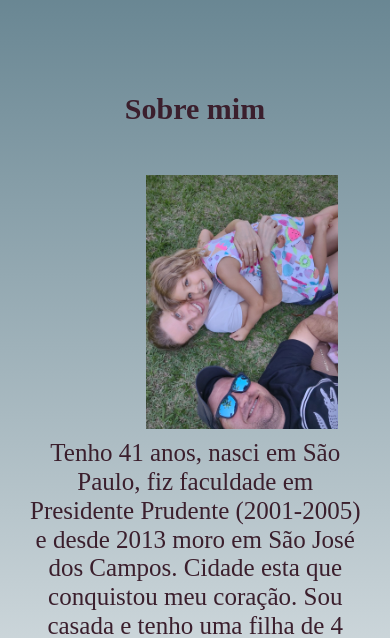
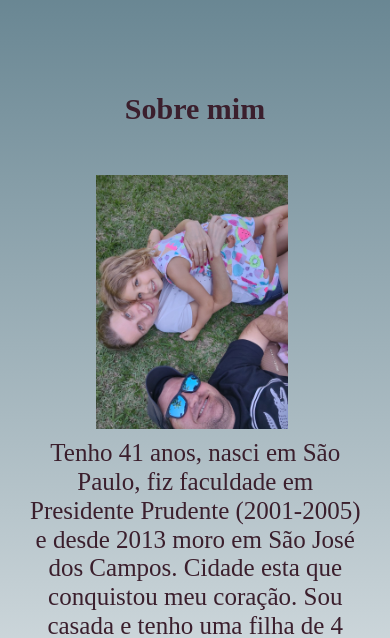
Before and after one commit to Katianefatec/Portfolio, a Flask app: page /sobremim in a window 390 px wide. Shown: the part 229-867 px from the top of the page. Run offline with Flask 2, Linux system fonts and the light colour scheme; some web fonts are replaced.

```diff
--- a/Src/static/css/estilos.css
+++ b/Src/static/css/estilos.css
@@ -331,7 +331,8 @@ img {
 
   .img-esq{
       width: 70VW;
-      margin-left: 50px;
+      /* margin-left: 20px; */
+      margin-right: 9px;
       margin-bottom: 10px;
     }
   .texto-direita {
```
Also changed, not shown: README.MD.
